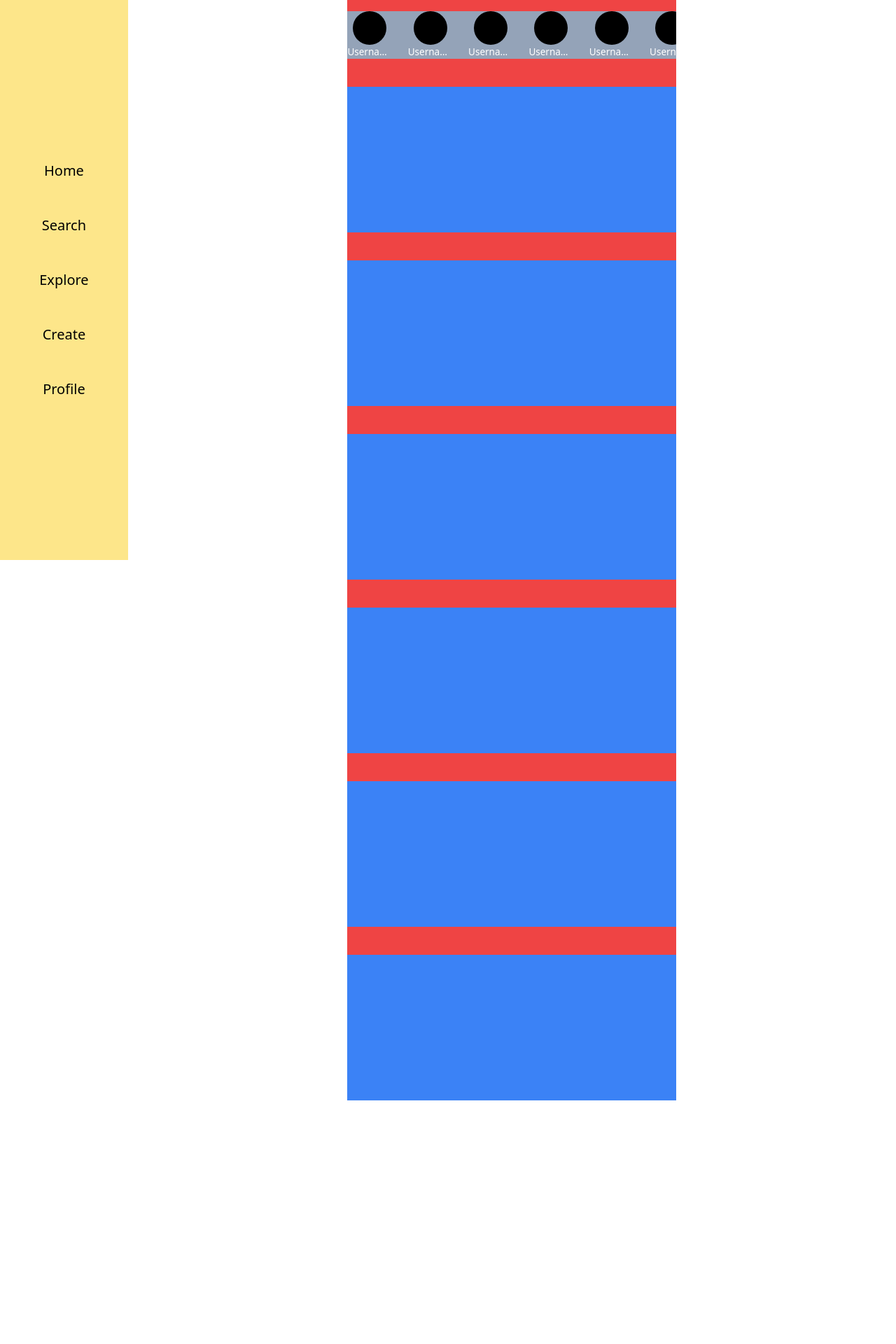
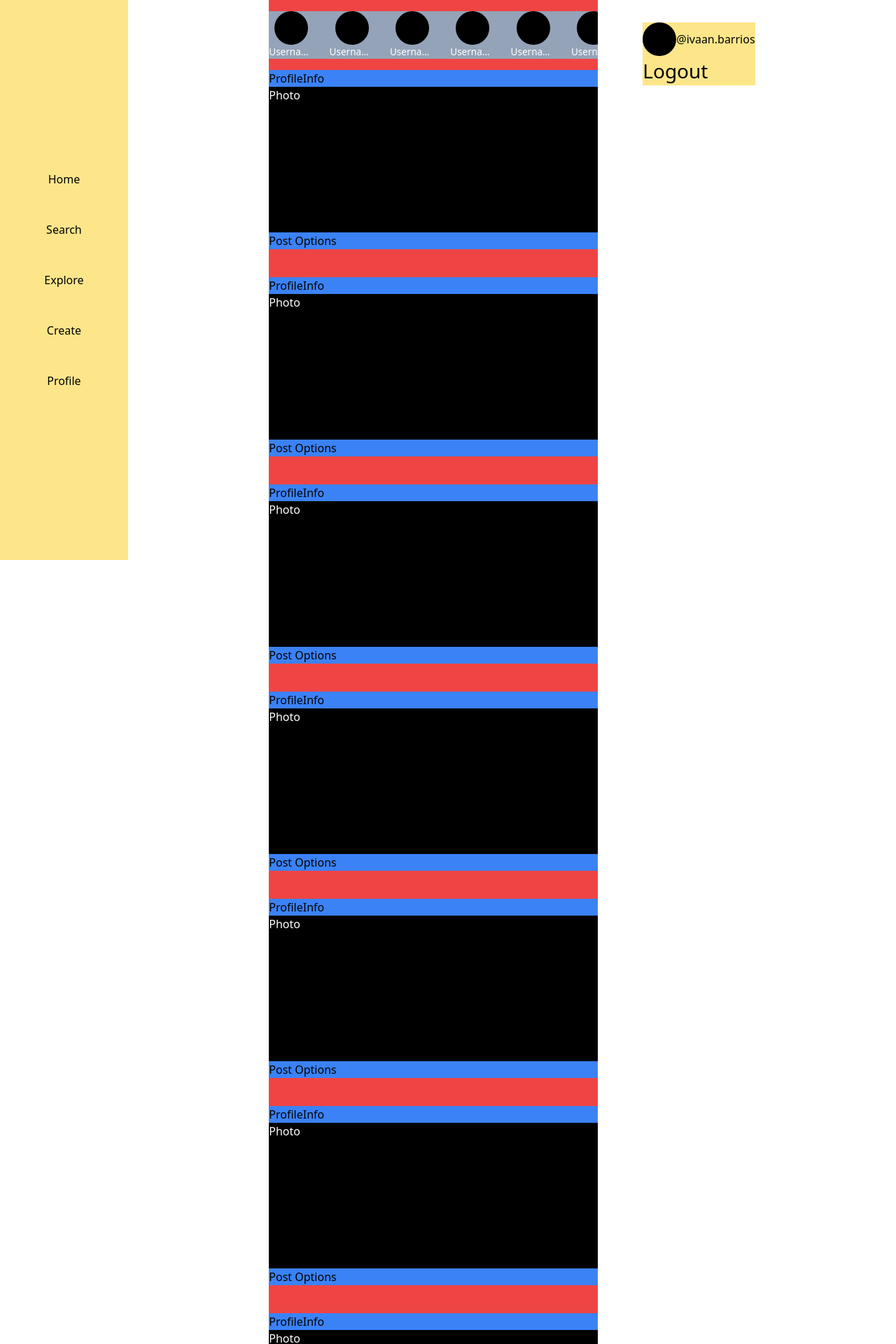
Before and after one commit to ivan-barrios/instagram-clone, a React (Create React App) app: page / in a window 1280 px wide. Shown: the top 1920 px of the page at 70% size. Before the commit the page ends 1572 px from the top, so only its background shows below. Built offline with nearby package versions, Linux system fonts and the light colour scheme.

Commit message:
added Logout option in Home

```diff
--- a/src/components/Home.js
+++ b/src/components/Home.js
@@ -3,10 +3,24 @@ import Post from "./Post";
 
 const Home = () => {
   return (
-    <div className="flex w-full justify-center">
+    <div className="flex w-full justify-center gap-16">
       <div className=" flex flex-col bg-red-500" style={{ width: "470px" }}>
         <Stories />
         <Post />
+      </div>
+      <div className="mt-8 hidden h-fit bg-amber-200 lg:flex lg:flex-col">
+        <div className="flex items-center">
+          <div className="h-12 w-12 rounded-full bg-black"></div>
+          <div>@ivaan.barrios</div>
+        </div>
+        <div className="flex cursor-pointer items-center hover:bg-amber-300">
+          <ion-icon
+            size="64px"
+            name="log-out-outline"
+            style={{ fontSize: "32px" }}
+          />
+          <span className="text-[28px]">Logout</span>
+        </div>
       </div>
     </div>
   );
--- a/src/components/Navbar.js
+++ b/src/components/Navbar.js
@@ -23,7 +23,7 @@ const Navbar = () => {
           className="text-xl w-full pt-2 pb-2 text-center hover:bg-amber-300"
         >
           <ion-icon size="large" name={link.iconName} />
-          <p className="text-zero md:text-[20px]">{link.name}</p>
+          <p className="hidden md:block">{link.name}</p>
         </Link>
       ))}
     </nav>
--- a/src/components/Post.js
+++ b/src/components/Post.js
@@ -1,24 +1,28 @@
+const PostInfo = () => {
+  return (
+    <div className="h-fit w-full bg-blue-500">
+      <div className="">ProfileInfo</div>
+      <div className="h-52 bg-black text-white">Photo</div>
+      <div>Post Options</div>
+    </div>
+  );
+};
+
 const Post = () => {
   return (
-    <div className="mt-10 flex flex-col items-center gap-10">
-      <div className="h-fit w-full bg-blue-500">
-        <div className="h-52"></div>
-      </div>
-      <div className="h-fit w-full bg-blue-500">
-        <div className="h-52"></div>
-      </div>
-      <div className="h-fit w-full bg-blue-500">
-        <div className="h-52"></div>
-      </div>
-      <div className="h-fit w-full bg-blue-500">
-        <div className="h-52"></div>
-      </div>
-      <div className="h-fit w-full bg-blue-500">
-        <div className="h-52"></div>
-      </div>
-      <div className="h-fit w-full bg-blue-500">
-        <div className="h-52"></div>
-      </div>
+    <div className="flex flex-col items-center gap-10">
+      <PostInfo />
+      <PostInfo />
+      <PostInfo />
+      <PostInfo />
+      <PostInfo />
+      <PostInfo />
+      <PostInfo />
+      <PostInfo />
+      <PostInfo />
+      <PostInfo />
+      <PostInfo />
+      <PostInfo />
     </div>
   );
 };
--- a/src/components/Stories.js
+++ b/src/components/Stories.js
@@ -11,7 +11,7 @@ const Story = () => {
 
 const Stories = () => {
   return (
-    <div className="mt-4 grid h-fit w-full grid-cols-6 gap-12 overflow-scroll bg-slate-400 text-white sm:overflow-hidden">
+    <div className="mt-4 mb-4 grid h-fit w-full grid-cols-6 gap-12 overflow-scroll bg-slate-400 text-white sm:overflow-hidden">
       <Story />
       <Story />
       <Story />
```
